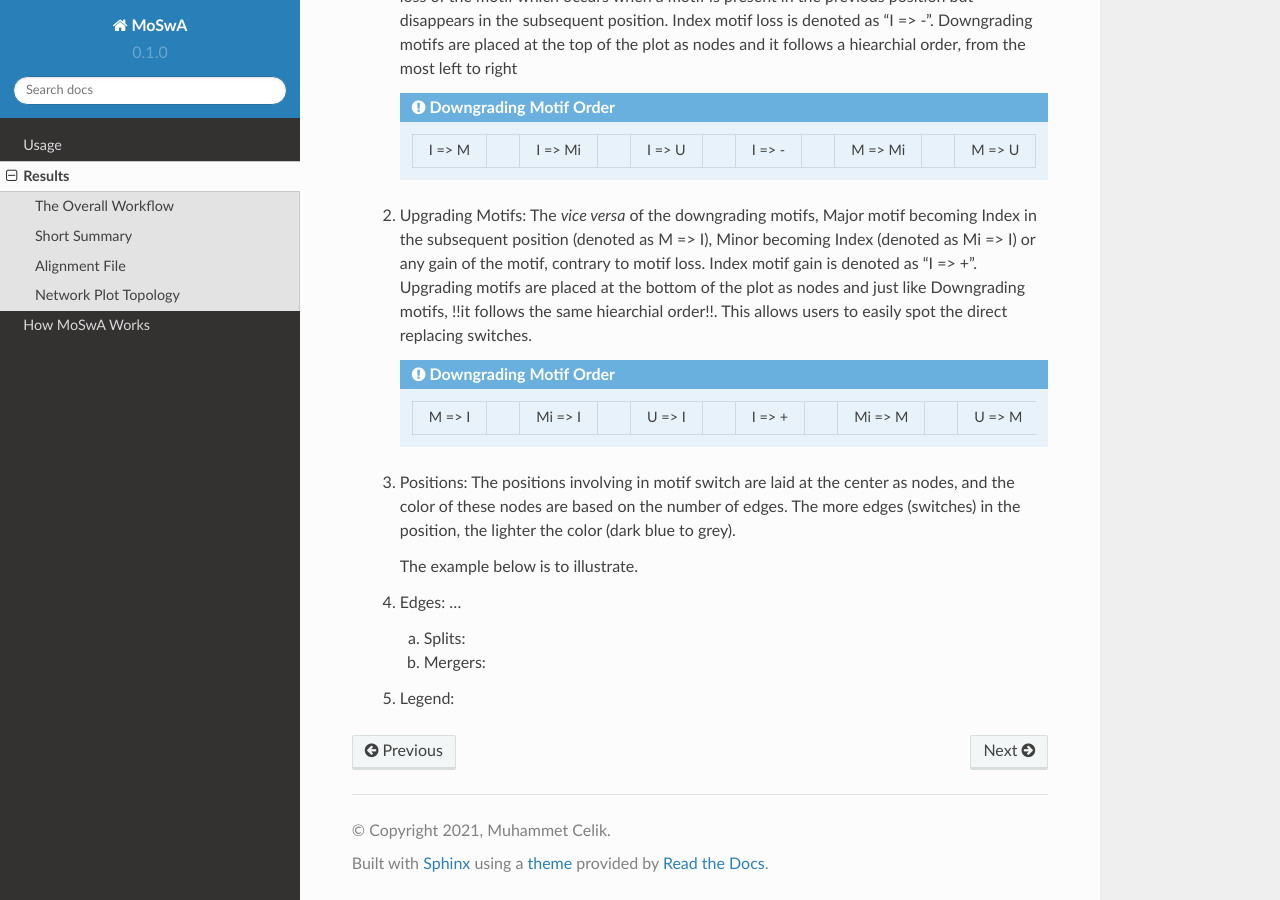
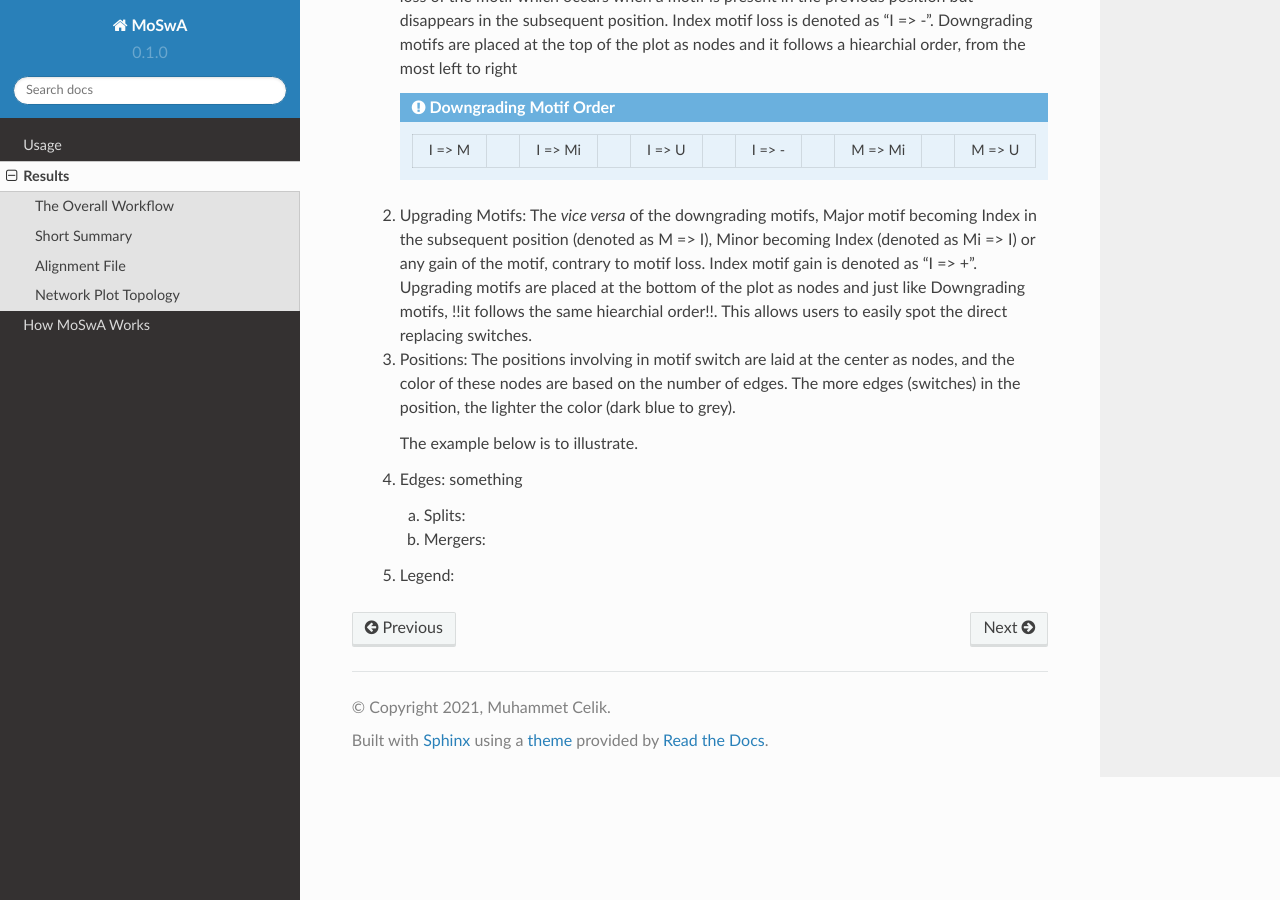
Before and after one commit to macelik/MoSwADocs, a Sphinx documentation site: the page built from docs/source/results.rst, in a window 1280 px wide and 900 px high, scrolled down 2244 px. Built offline with Sphinx 7.4.7 and the Read the Docs theme 2.0.0, drawn with Linux system fonts in a browser that asks for light colours.

Commit message:
Update results.rst

```diff
--- a/docs/source/results.rst
+++ b/docs/source/results.rst
@@ -63,17 +63,11 @@ The network plot shows only the user defined motif sites (default is all). It sh
 
  #. Upgrading Motifs: The *vice versa* of the downgrading motifs, Major motif becoming Index in the subsequent position (denoted as M => I), Minor becoming Index (denoted as Mi => I) or any gain of the motif, contrary to motif loss. Index motif gain is denoted as "I => +". Upgrading motifs are placed at the bottom of the plot as nodes and just like Downgrading motifs, !!it follows the same hiearchial order!!. This allows users to easily spot the direct replacing switches.
 
-    .. admonition:: Downgrading Motif Order
-
-      +----------++----------++----------++----------++----------++----------++----------++----------++----------++----------+
-      |  M => I  ||  Mi => I ||  U => I  ||  I => +  || Mi => M  ||  U => M  ||  M => +  ||  U => Mi || Mi => +  ||  U => +  |
-      +----------++----------++----------++----------++----------++----------++----------++----------++----------++----------+
-
  #. Positions: The positions involving in motif switch are laid at the center as nodes, and the color of these nodes are based on the number of edges. The more edges (switches) in the position, the lighter the color (dark blue to grey).
 
     The example below is to illustrate.
 
- #. Edges: ...
+ #. Edges: something
 
     a. Splits:
     b. Mergers:
```
